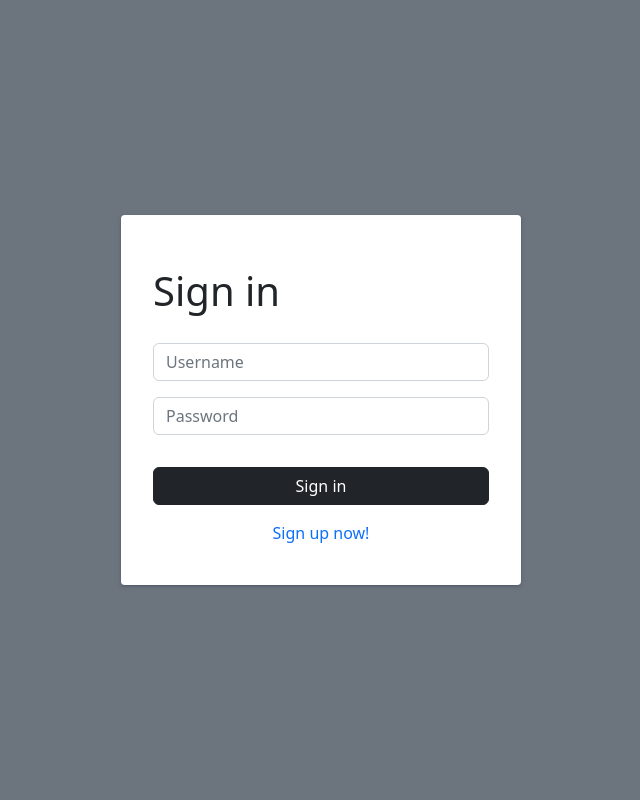
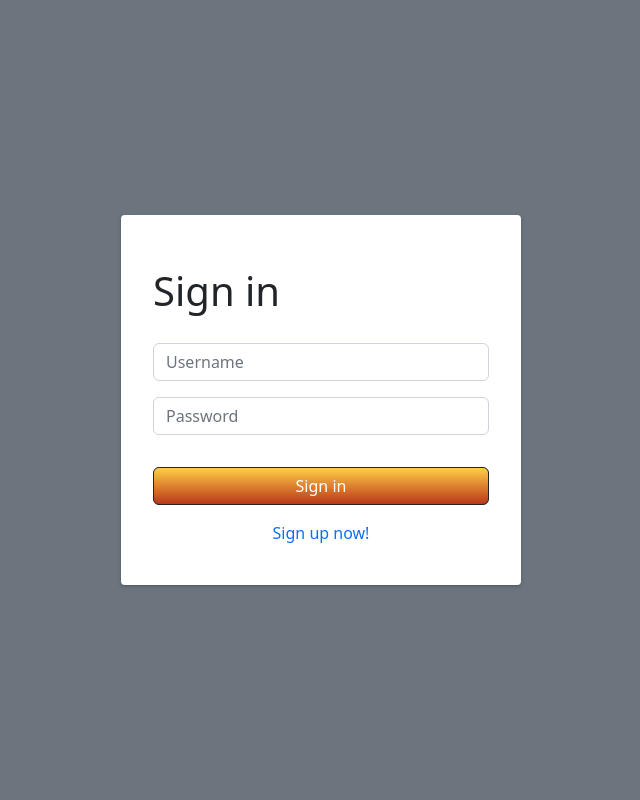
Before and after one commit to redpangilinan/andreas-management-hub, a PHP site: page /Projects/ in a window 1280 px wide. Shown: the whole page, without its empty margins (319-959 px from the left). Run offline with PHP 8.4, Linux system fonts and the light colour scheme; data that the repository does not hold is empty; some libraries are stand-ins or nearby versions.

Commit message:
Update style.css
color button

```diff
--- a/assets/css/style.css
+++ b/assets/css/style.css
@@ -78,6 +78,9 @@ body {
     align-items: center;
     height: 100vh;
 }
+.login-container button {
+    background-image: linear-gradient(#FFCE45, #BB371A );
+}
 
 .main-content {
     margin-left: 4rem;
```
